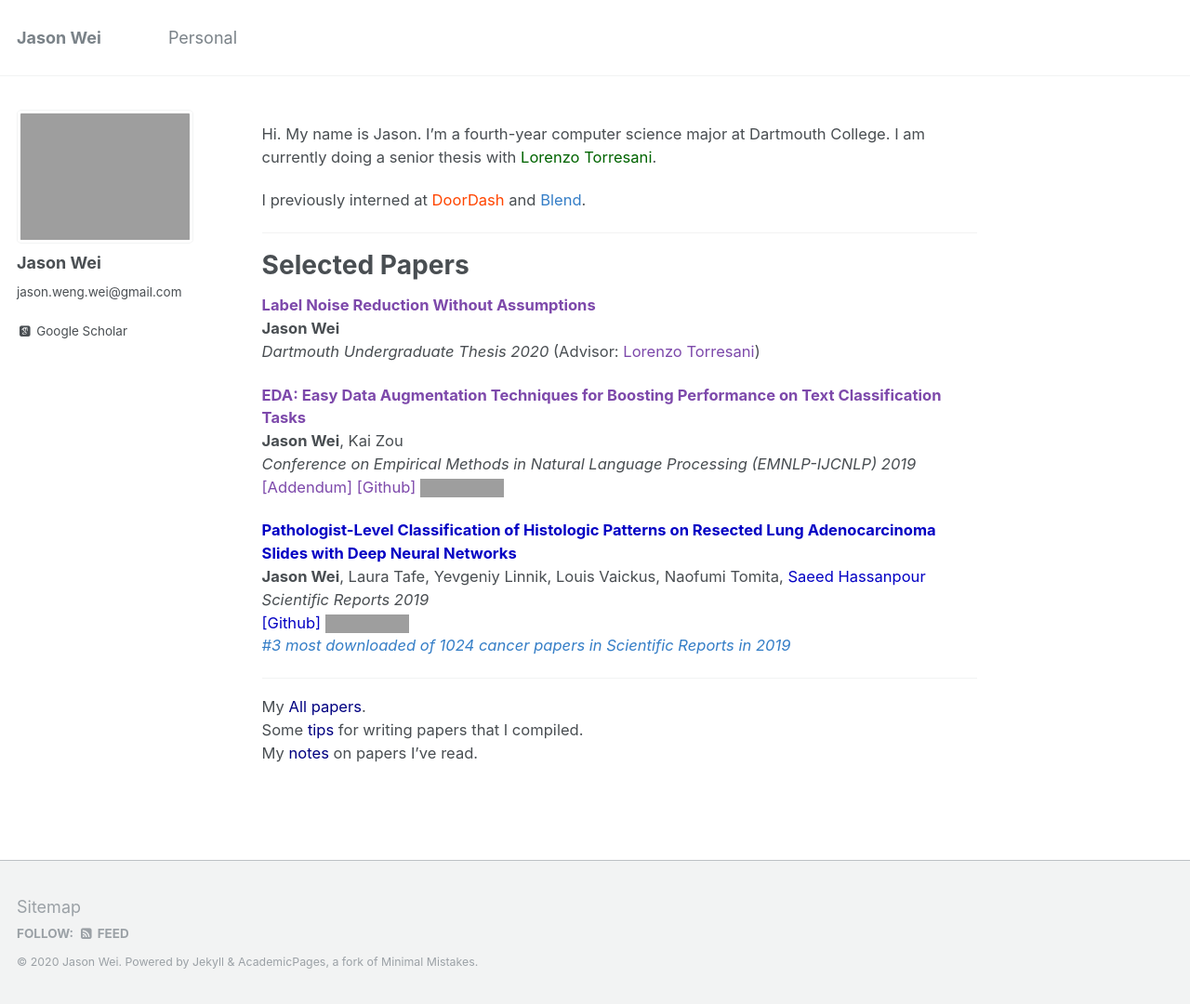
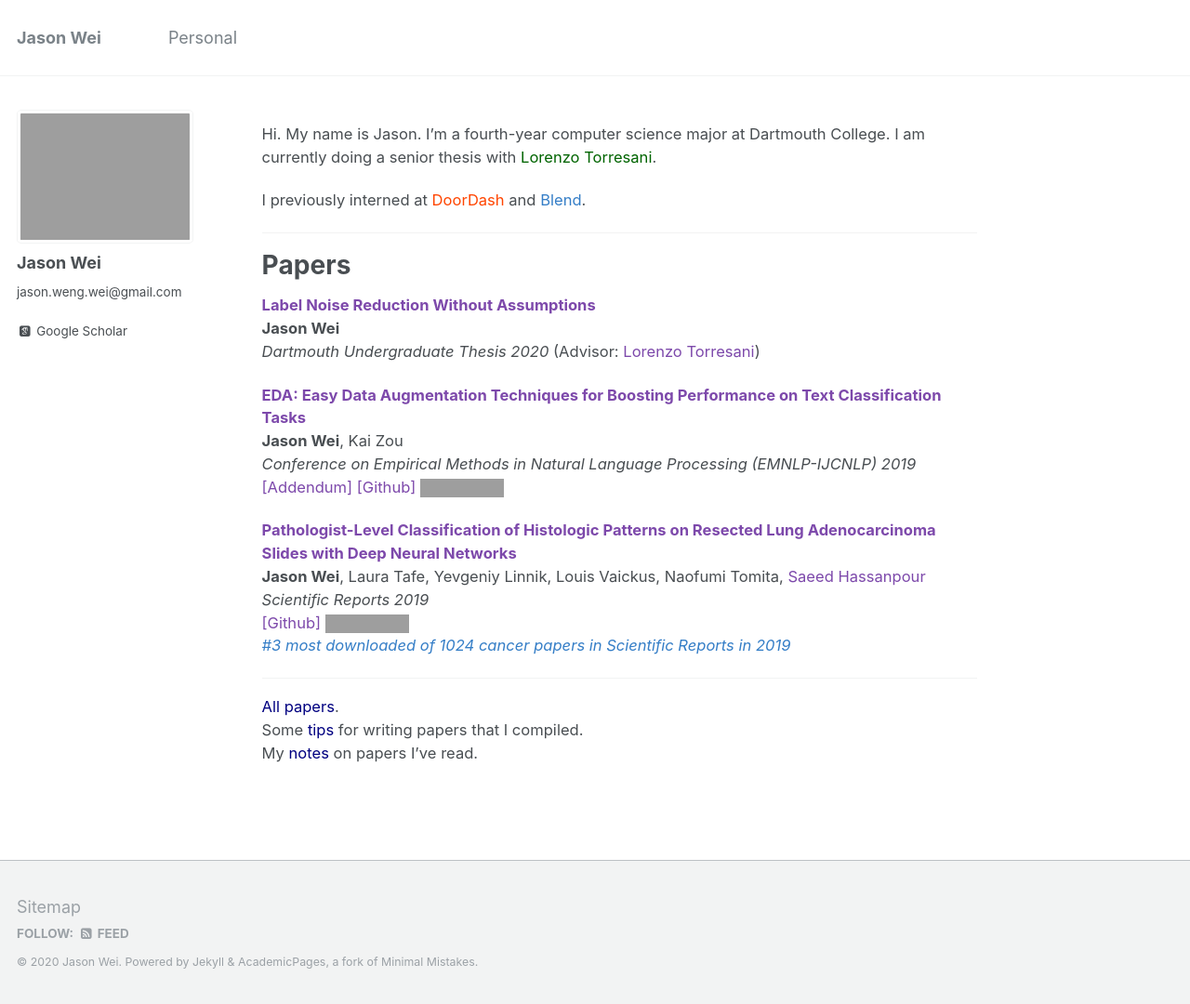
Before and after one commit to jasonwei20/jasonwei20.github.io, a Jekyll site: the page built from _pages/about.md, in a window 1280 px wide. Shown: the whole page at 93% size. Built offline with Jekyll 4.4.1, drawn with Linux system fonts in a browser that asks for light colours; some web fonts are replaced; grey boxes are pictures that could not be loaded.

Commit message:
add all papers

```diff
--- a/_pages/about.md
+++ b/_pages/about.md
@@ -15,7 +15,7 @@
 
 ------
 
-# Selected Papers
+# Papers
 
 <a href="https://www.cs.dartmouth.edu/~trdata/reports/TR2020-899.pdf" style="color:#7d49ab" target="_blank"><b>Label Noise Reduction Without Assumptions</b></a>
 **Jason Wei**
@@ -29,16 +29,16 @@
 <img height="16" src="https://img.shields.io/github/stars/jasonwei20/eda_nlp.svg?logo=github&logoColor=white&colorA=navy&link=https://github.com/jasonwei20/eda_nlp&link=https://github.com/jasonwei20/eda_nlp">
 
 
-<a href="https://www.nature.com/articles/s41598-019-40041-7" style="color:#0300c4" target="_blank"><b>Pathologist-Level Classification of Histologic Patterns on Resected Lung Adenocarcinoma Slides with Deep Neural Networks</b></a>
-**Jason Wei**, Laura Tafe, Yevgeniy Linnik, Louis Vaickus, Naofumi Tomita, <a href="https://www.hassanpourlab.com/" style="color:#0300c4" target="_blank">Saeed Hassanpour</a>
+<a href="https://www.nature.com/articles/s41598-019-40041-7" style="color:#7d49ab" target="_blank"><b>Pathologist-Level Classification of Histologic Patterns on Resected Lung Adenocarcinoma Slides with Deep Neural Networks</b></a>
+**Jason Wei**, Laura Tafe, Yevgeniy Linnik, Louis Vaickus, Naofumi Tomita, <a href="https://www.hassanpourlab.com/" style="color:#7d49ab" target="_blank">Saeed Hassanpour</a>
 *Scientific Reports 2019*
-<a href="https://github.com/BMIRDS/deepslide" style="color:#0300c4" target="_blank">[Github]</a>
+<a href="https://github.com/BMIRDS/deepslide" style="color:#7d49ab" target="_blank">[Github]</a>
 <img height="16" src="https://img.shields.io/github/stars/BMIRDS/deepslide.svg?logo=github&logoColor=white&colorA=navy&link=https://github.com/BMIRDS/deepslide&link=https://github.com/BMIRDS/deepslide">
 <a href="https://www.nature.com/collections/ghegcgfbdi" style="color:#357EC7" target="_blank"><i>#3 most downloaded of 1024 cancer papers in Scientific Reports in 2019</i></a>
 
 ------
 
-My <a href="https://jasonwei20.github.io/papers/" style="color:navy">All papers</a>.
+<a href="https://jasonwei20.github.io/papers/" style="color:navy">All papers</a>.
 Some <a href="https://jasonwei20.github.io/writing_tips/" style="color:navy">tips</a> for writing papers that I compiled.
 My <a href="https://jasonwei20.github.io/notes/" style="color:navy">notes</a> on papers I've read.
 
```
Also changed, not shown: _pages/all_papers.md (+0 -3 lines).
